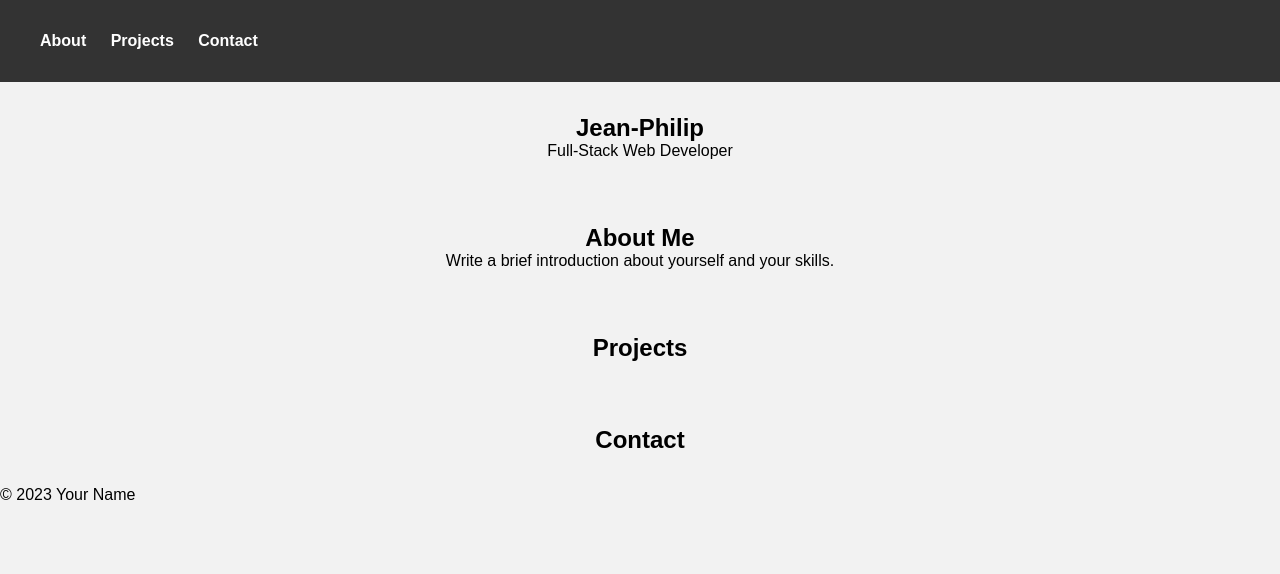
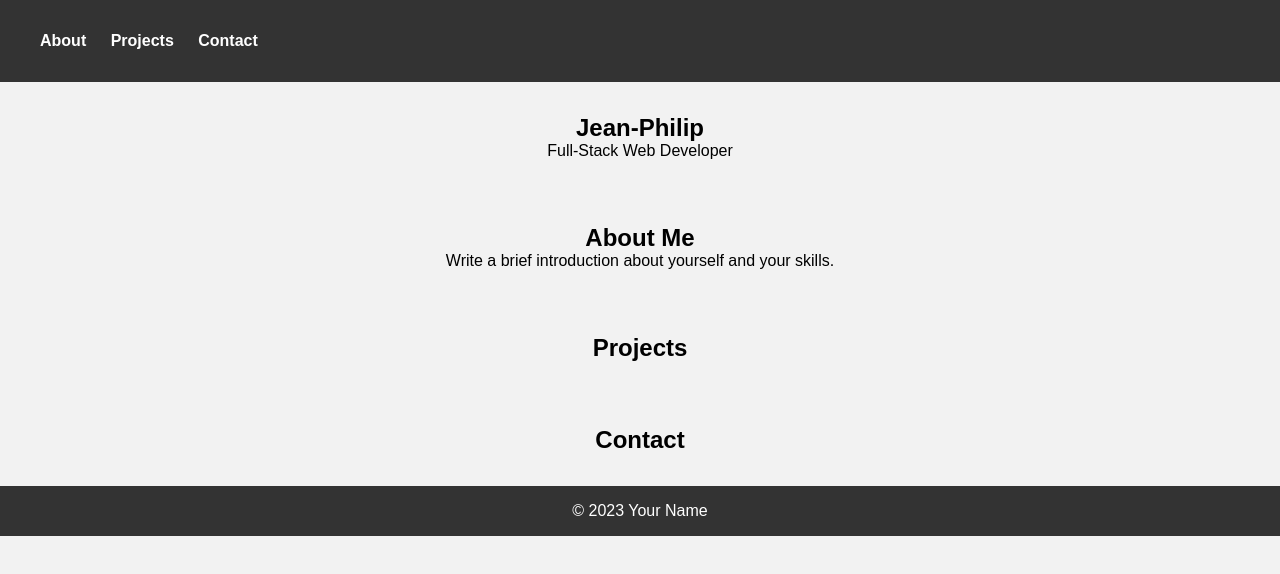
Before and after one commit to ClassyP/portfolio_zero, a plain HTML site: page index.html in a window 1280 px wide. Drawn offline with Linux system fonts and the light colour scheme.

Commit message:
Update styles.css
centered and forced footer to be at the bottom of the page

```diff
--- a/styles.css
+++ b/styles.css
@@ -57,3 +57,9 @@ nav a {
         padding: 1rem;
     }
 }
+footer {
+    background-color: #333;
+    color: #fff;
+    padding: 1rem 0;
+    text-align: center;
+}
```
